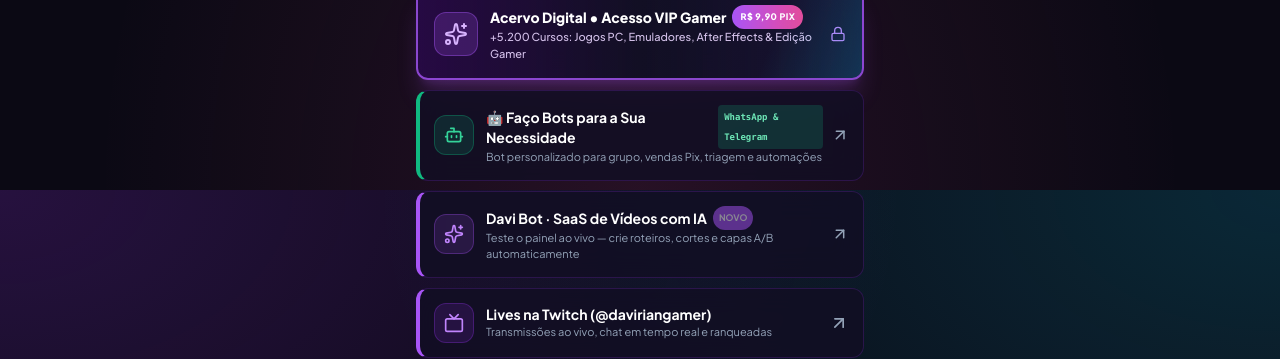
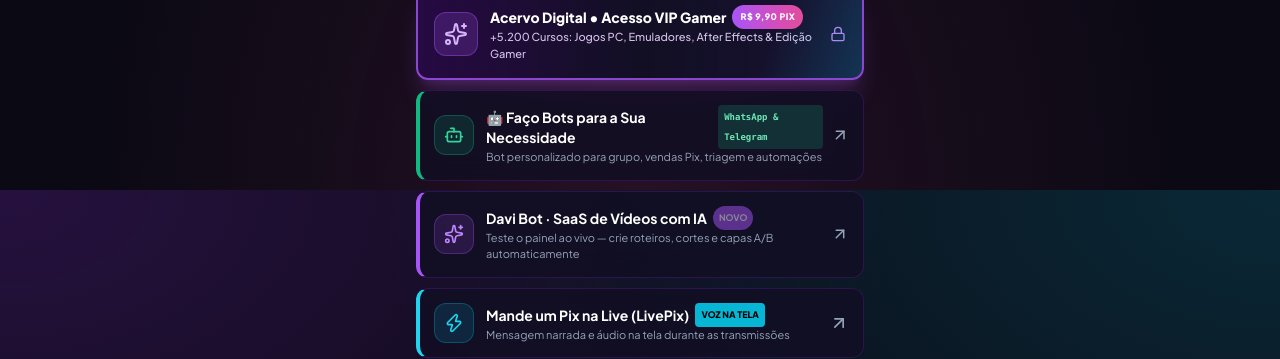
Before and after one commit to davirian-dev/davirian-gamer-links, a plain HTML site: page index.html in a window 1280 px wide. Shown: the part 610-969 px from the top of the page. Drawn offline with nearby package versions, Linux system fonts and the light colour scheme.

Commit message:
fix(links): remover cards redundantes de redes sociais mantendo apenas topo

```diff
--- a/index.html
+++ b/index.html
@@ -329,19 +329,7 @@
                 <i data-lucide="arrow-up-right" class="w-5 h-5 text-slate-400 group-hover:text-purple-400 transition-colors ml-2"></i>
             </a>
 
-            <!-- LINK: Lives na Twitch -->
-            <a href="https://www.twitch.tv/daviriangamer" target="_blank" rel="noopener" data-track="link_twitch" class="btn-card w-full p-3.5 rounded-xl flex items-center justify-between group border-l-4 border-l-purple-500">
-                <div class="flex items-center gap-3">
-                    <div class="w-10 h-10 rounded-xl bg-purple-600/15 border border-purple-600/30 flex items-center justify-center text-purple-400 group-hover:scale-110 transition-transform shrink-0">
-                        <i data-lucide="tv" class="w-5 h-5"></i>
-                    </div>
-                    <div class="text-left">
-                        <div class="text-sm font-bold text-white group-hover:text-purple-400 transition-colors">Lives na Twitch (@daviriangamer)</div>
-                        <div class="text-[11px] text-slate-400">Transmissões ao vivo, chat em tempo real e ranqueadas</div>
-                    </div>
-                </div>
-                <i data-lucide="arrow-up-right" class="w-5 h-5 text-slate-400 group-hover:text-purple-400 transition-colors ml-2"></i>
-            </a>
+
 
             <!-- LINK: LivePix Gamer -->
             <a href="https://livepix.gg/daviriangamer" target="_blank" rel="noopener" data-track="link_livepix" class="btn-card w-full p-3.5 rounded-xl flex items-center justify-between group border-l-4 border-l-cyan-400">
```
